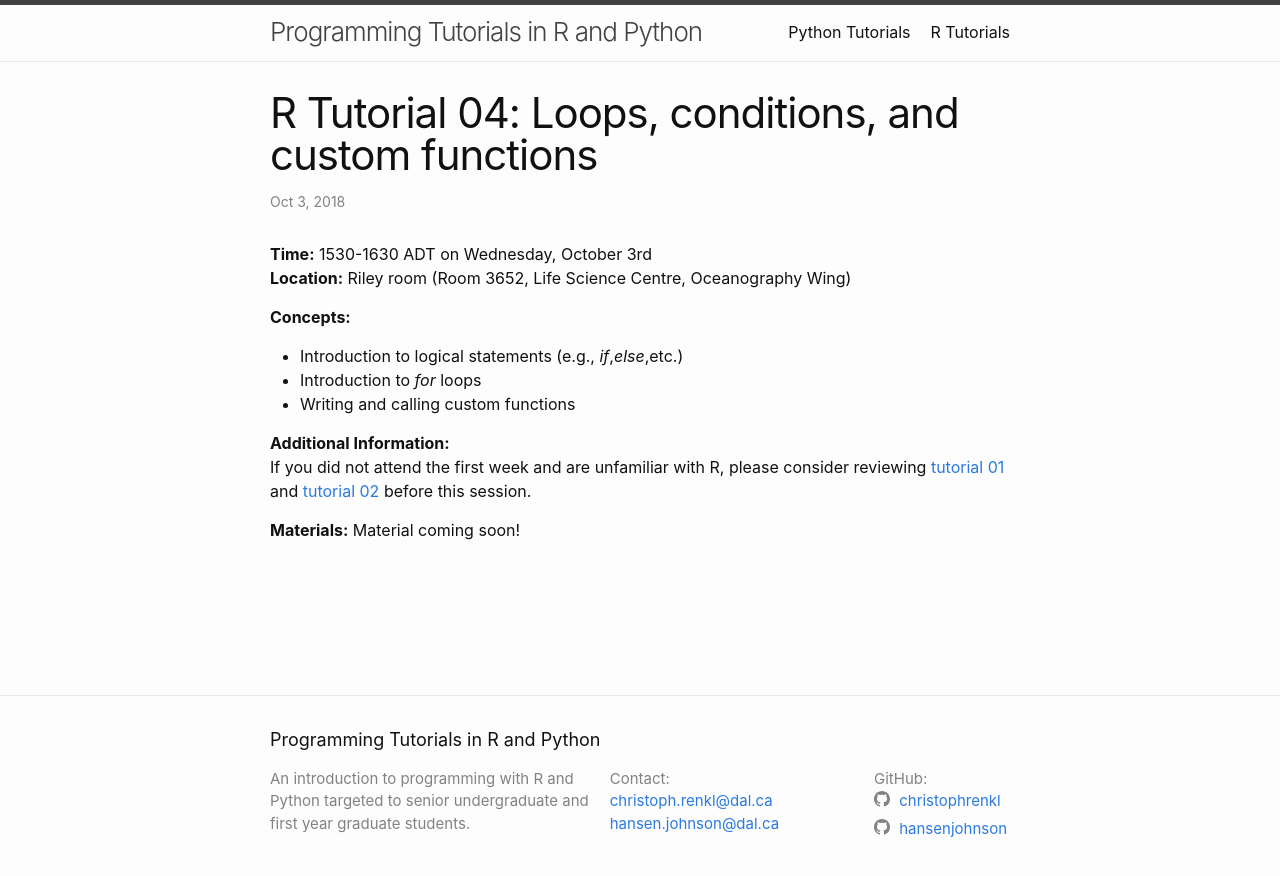
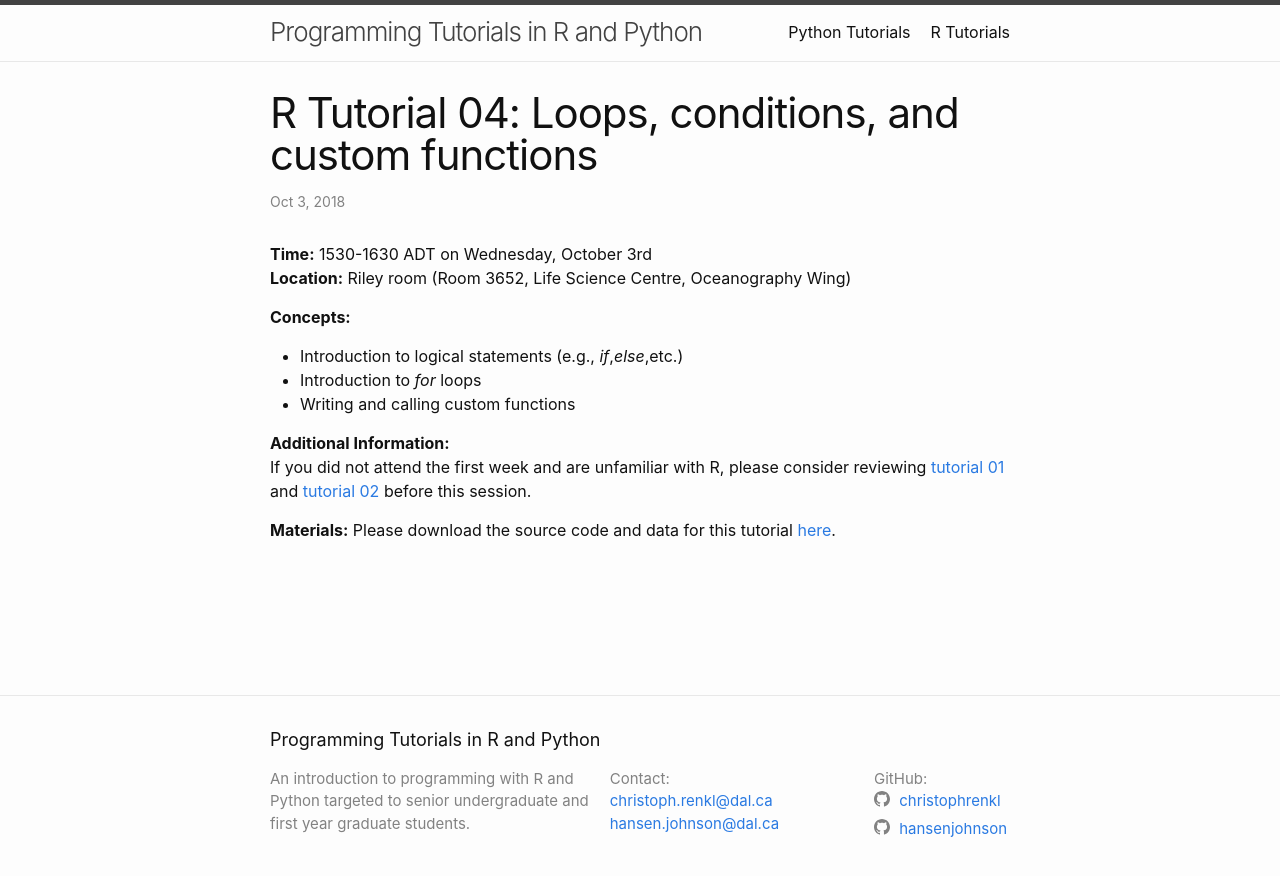
Before and after one commit to anhnguyendepocen/programming_tutorials, a Jekyll site: the page built from docs/_posts/2018-10-03-r-tutorial-04.md, in a window 1280 px wide. Shown: the top 876 px of the page. Built offline with Jekyll 4.4.1, drawn with Linux system fonts in a browser that asks for light colours.

Commit message:
link to material for tutorial 04

```diff
--- a/docs/_posts/2018-10-03-r-tutorial-04.md
+++ b/docs/_posts/2018-10-03-r-tutorial-04.md
@@ -18,5 +18,4 @@
 If you did not attend the first week and are unfamiliar with R, please consider reviewing [tutorial 01](/programming_tutorials/r-tutorial-01/) and [tutorial 02](/programming_tutorials/r-tutorial-02/) before this session.
 
 **Materials:**
-Material coming soon!
-<!-- Please download the source code and data for this tutorial [here](https://github.com/christophrenkl/programming_tutorials/raw/master/R/tutorial_04.zip). -->
+Please download the source code and data for this tutorial [here](https://github.com/christophrenkl/programming_tutorials/raw/master/R/tutorial_04.zip).
```
